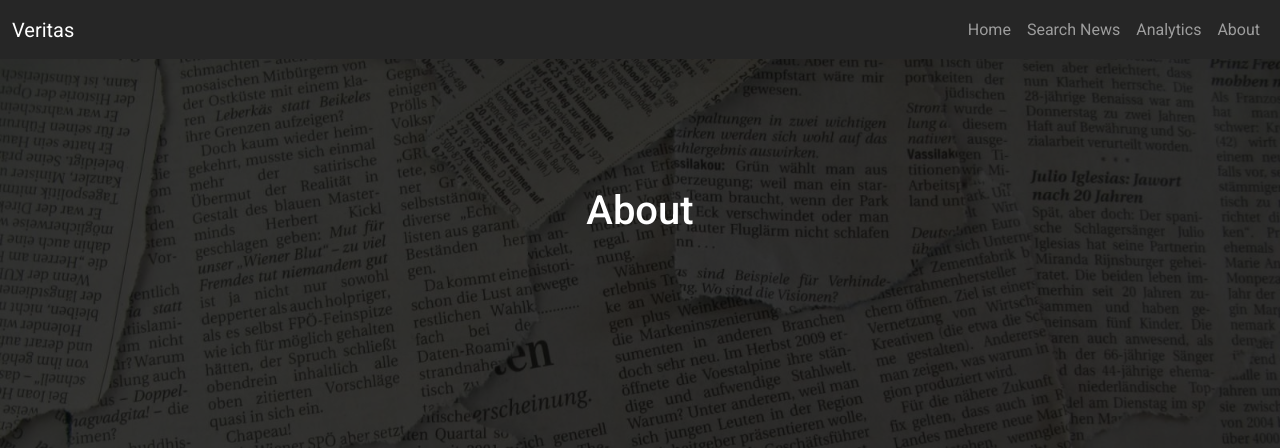
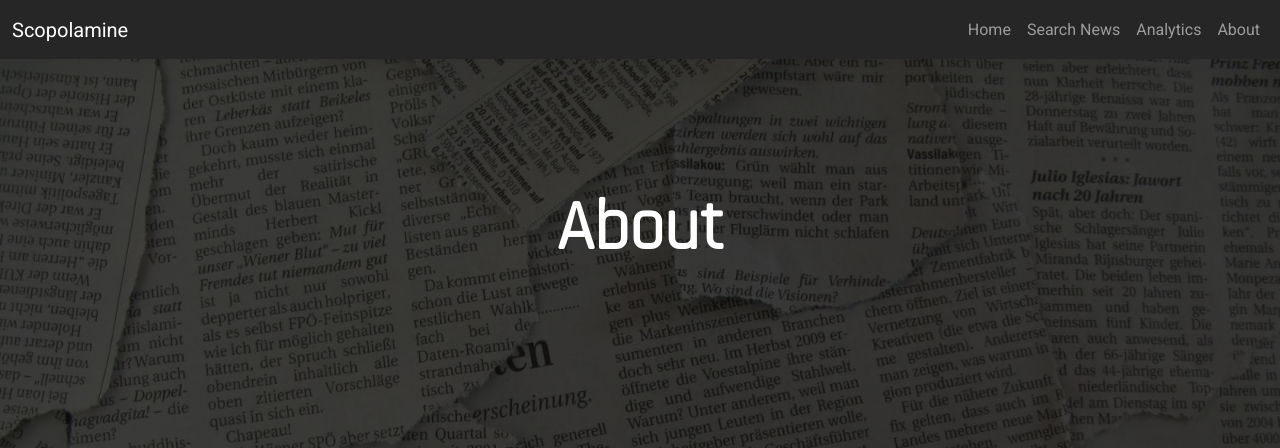
Before and after one commit to ShreyLimbani/FakeNewsAnalysis, a Django app: page /about in a window 1280 px wide. Shown: the top 448 px of the page. Run offline with Django 3.2, Linux system fonts and the light colour scheme; some web fonts are replaced.

Commit message:
Changes in templates

```diff
--- a/templates/fakenews/about.html
+++ b/templates/fakenews/about.html
@@ -1,4 +1,13 @@
 {% extends 'layout.html' %}
+{% block css %}
+    <style>
+        h1{
+            font-size: 70px;
+            font-weight: 700;
+            font-family: 'Rajdhani';
+        }
+    </style>
+{% endblock %}
 {% block content %}
 
     <h1> About </h1>
--- a/templates/fakenews/index.html
+++ b/templates/fakenews/index.html
@@ -3,7 +3,7 @@
 {% block css %}
     <style>
         h1{
-            font-size: 100px;
+            font-size: 70px;
             font-weight: 700;
             font-family: 'Rajdhani';
         }
@@ -12,6 +12,6 @@
 
 {% block content %}
     <div>
-        <h1>VERITAS</h1>
+        <h1>Scopolamine</h1>
     </div>
 {% endblock %}
--- a/templates/layout.html
+++ b/templates/layout.html
@@ -5,7 +5,7 @@
         <meta charset="UTF-8" />
         <meta name="viewport" content="width=device-width, initial-scale=1, shrink-to-fit=no" />
         <meta http-equiv="x-ua-compatible" content="ie=edge" />
-        <title>Veritas | Fake News and Analysis</title>
+        <title>Scopolamine | Fake News and Analysis</title>
         <!-- MDB icon >
         <link rel="icon" href="img/mdb-favicon.ico" type="image/x-icon" /-->
         <link href='https://fonts.googleapis.com/css?family=Rajdhani' rel='stylesheet'>
@@ -19,7 +19,7 @@
         <!-- <link rel="stylesheet" href="css/mdb.min.css" /> -->
         <style>
           body{
-            background-color: #000000c2;
+            background-color: #000000b8;
             background-image: url("{% static 'fakenews/img/background.jpg' %}");
             background-size:cover;
             background-blend-mode: overlay;
@@ -37,7 +37,7 @@
         <!-- Start your project here-->
         <nav class="navbar navbar-expand-lg navbar-dark bg-dark">
             <div class="container-fluid">
-              <a class="navbar-brand" href="#">Veritas</a>
+              <a class="navbar-brand" href="#">Scopolamine</a>
               <button class="navbar-toggler" type="button" data-mdb-toggle="collapse" data-mdb-target="#navbarColor02" aria-controls="navbarColor02" aria-expanded="false" aria-label="Toggle navigation">
                 <span class="navbar-toggler-icon"></span>
               </button>
```
Also changed, not shown: templates/fakenews/analytics.html (+9 -0 lines), templates/fakenews/searchnews.html (+9 -0 lines), 2 other files.
